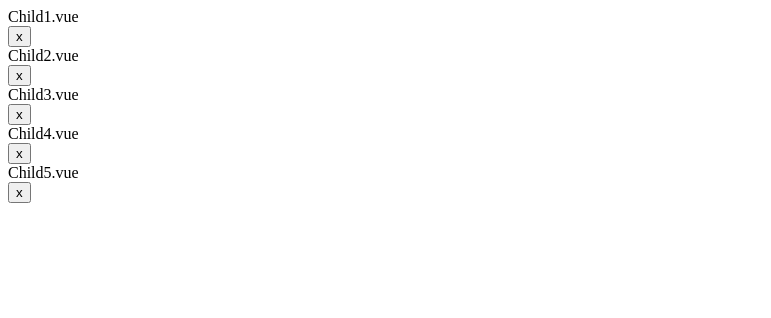
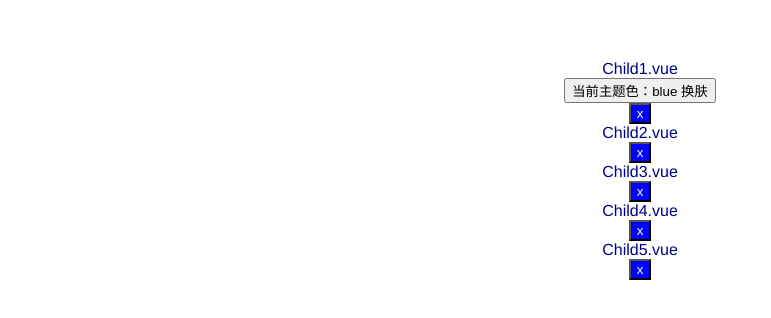
Before and after one commit to winter-creater/vue-demo3, a Vue app: page / in a window 1280 px wide. Shown: the top 318 px of the page, without its empty margins (0-771 px from the left). Built offline with nearby package versions, Linux system fonts and the light colour scheme.

Commit message:
一键换肤，provide/inject

```diff
--- a/src/components/Child1.vue
+++ b/src/components/Child1.vue
@@ -1,10 +1,14 @@
 <template>
-    <div>Child1.vue</div>
+    <div>Child1.vue
+        <ChangeThemeButton/>
+    </div>
 </template>
 <script>
 // import log from '../mixins/log.js'
 import MyVue from '../extend/myVue.js'
+import ChangeThemeButton from '../provide-inject/inject.vue'
 export default {
+    components:{ChangeThemeButton},
     extends:MyVue,
    data(){
        return{
--- a/src/main.js
+++ b/src/main.js
@@ -1,7 +1,8 @@
 // 非完整版本
 import Vue from 'vue'
 // import App from './App.vue'
-import Mixins from './components/Mixins.vue'
+// import Mixins from './components/Mixins.vue'
+import Pro from './provide-inject/Pro.vue'
 
 // 完整版本bootCdn引入
 // const Vue = window.Vue
@@ -36,6 +37,7 @@ new Vue({
     }
 
   },
-  render: h => h(Mixins),
+  // render: h => h(Mixins),
+  render: h => h(Pro),
 
 }).$mount('#app')
--- /dev/null
+++ b/src/provide-inject/Pro.vue
@@ -0,0 +1,79 @@
+<template>
+<div :class="`app theme-${themeName}`">
+    <Child1/>
+    <button>x</button>
+    <Child2/>
+    <button>x</button>
+    <Child3/>
+    <button>x</button>
+    <Child4/>
+    <button>x</button>
+    <Child5/>
+    <button>x</button>
+</div>
+</template>
+<script>
+import Child1 from '../components/Child1.vue'
+import Child2 from '../components/Child2.vue'
+import Child3 from '../components/Child3.vue'
+import Child4 from '../components/Child4.vue'
+import Child5 from '../components/Child5.vue'
+
+export default{
+    provide(){
+        return{
+           themeName: this.themeName ,//复制
+           changeTheme:this.changeTheme
+        }
+    },
+    name:"Pro",
+    data(){
+        return{
+            themeName:"blue",//red
+            fontSize:"normal" //big 、 small
+        }
+    },
+    methods:{
+        changeTheme(){
+            if(this.themeName==='blue'){
+                this.themeName='red'
+            }else{
+                this.themeName='blue'
+            }
+        }
+    },
+    components:{
+        Child1,
+  Child2,
+Child3,
+Child4,
+Child5
+    },
+
+}
+</script>
+<style scoped>
+.app{
+    font-family:"Avenir",Helvetica, sans-serif;
+    -webkit-font-smoothing:antialiased;
+    -moz-osx-font-smoothing:grayscale;
+    text-align: center;
+    color: #2c3e50;
+    margin-top: 60px;
+}
+.app.theme-blue button{
+    background-color: blue;
+    color: white;
+}
+.app.theme-blue{
+    color: darkblue;
+}
+.app.theme-red button{
+    background-color: red;
+    color: white;
+}
+.app.theme-red{
+    color: darkred;
+}
+
+</style>
--- /dev/null
+++ b/src/provide-inject/inject.vue
@@ -0,0 +1,13 @@
+<template>
+    <div><button @click="x">当前主题色：{{themeName}}   换肤</button></div>
+</template>
+<script>
+export default {
+   inject:['themeName','changeTheme'],
+   methods:{
+       x(){
+       this.changeTheme()
+   }
+   }
+}
+</script>
```
